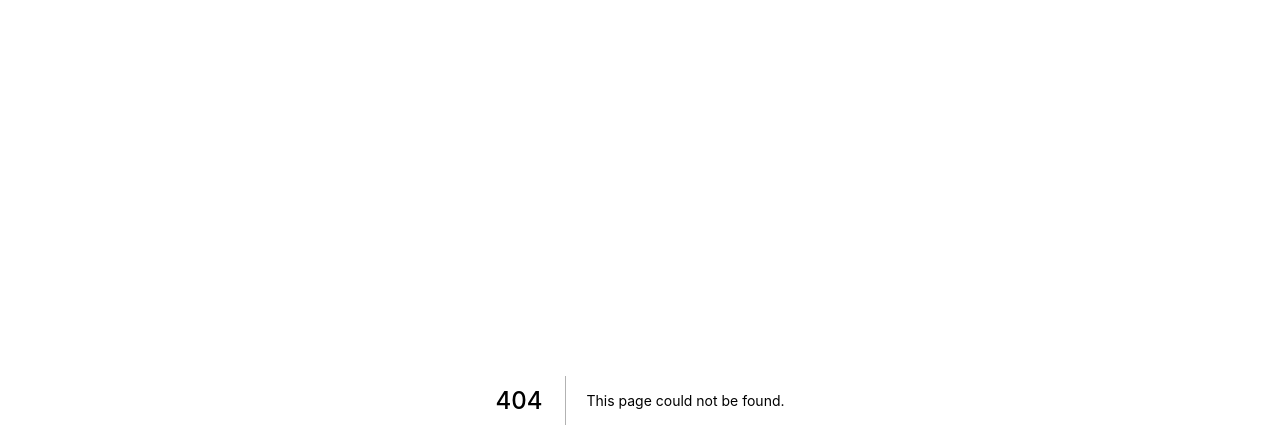
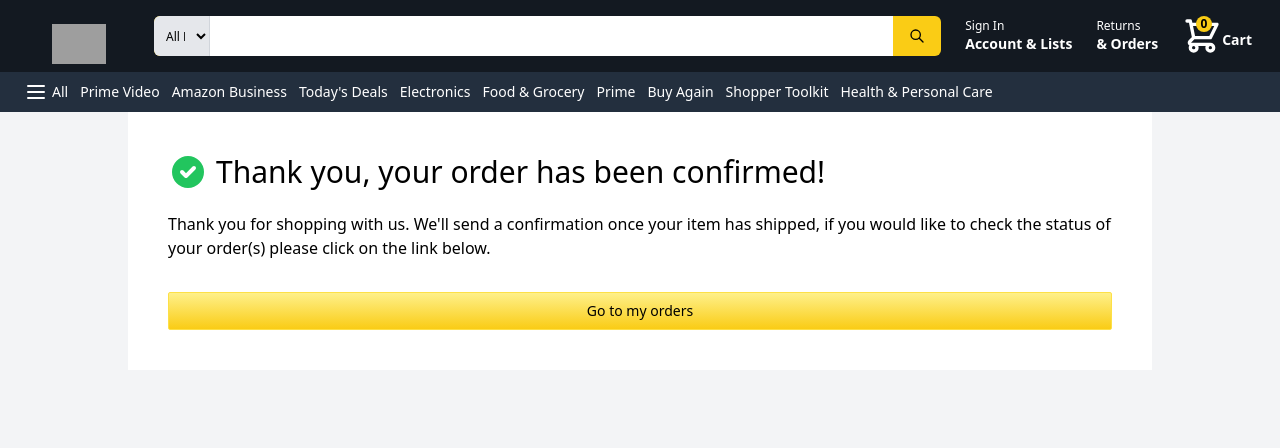
Before and after one commit to loannejee/Amazon-Clone, a Next.js app: page /success in a window 1280 px wide. Before the commit this address had no page. Shown: the top 448 px of the page. Built offline with nearby package versions, Linux system fonts and the light colour scheme; no server answers; grey boxes are pictures that could not be loaded.

Commit message:
success component

```diff
--- /dev/null
+++ b/src/pages/success.js
@@ -0,0 +1,41 @@
+import React from 'react';
+import Header from '../components/Header';
+import { CheckCircleIcon } from "@heroicons/react/solid";
+import { useRouter } from "next/router"
+
+function success() {
+  const router = useRouter();
+
+  return (
+    <div className='bg-gray-100 h-screen'>
+
+      <Header></Header>
+
+      <main className='max-w-screen-lg mx-auto'>
+        <div className='flex flex-col p-10 bg-white'>
+
+          <div className='flex items-center space-x-2 mb-5'>
+            <CheckCircleIcon className='text-green-500 h-10' />
+            <h1 className='text-3xl'>
+              Thank you, your order has been confirmed!
+            </h1>
+          </div>
+
+          <p>
+            Thank you for shopping with us. We'll send a confirmation once your item has shipped, if you would like to check the status of your order(s) please click on the link below.
+          </p>
+
+          <button
+            onClick={() => {router.push("/order")}}
+            className='button mt-8'>
+            Go to my orders
+          </button>
+
+        </div>
+      </main>
+
+    </div>
+  )
+}
+
+export default success
```
